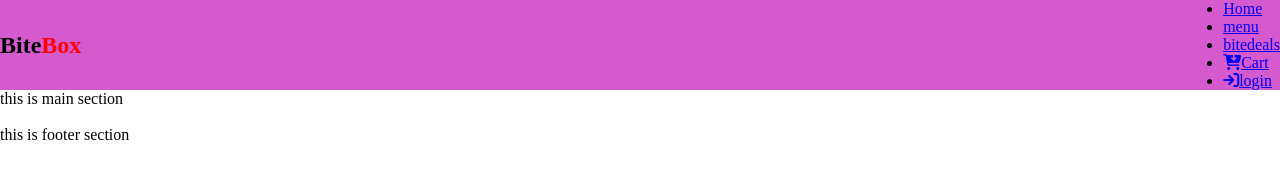
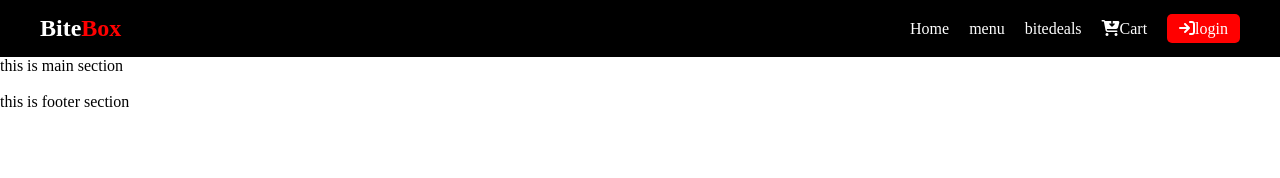
Before and after one commit to BishnupriyaMohapatra/BITEBOX, a plain HTML site: page index.html in a window 1280 px wide. Drawn offline with Linux system fonts and the light colour scheme.

Commit message:
second commit

```diff
--- a/css/style.css
+++ b/css/style.css
@@ -8,5 +8,36 @@ nav{
     display: flex;
     justify-content: space-between;
     align-items: center;
-    background-color: rgb(212, 90, 206);
+    background-color: black;
+    padding: 15px 40px;
 }
+
+ul{
+    display: flex;
+    list-style: none;
+    gap: 20px;
+}
+
+nav a{
+    text-decoration: none;
+    color: white;
+}
+
+nav h2{
+    color: white;
+}
+
+nav a:hover{
+    color:red;
+}
+
+nav li:last-child a{
+    background-color: red;
+    padding: 6px 12px;
+    border-radius: 5px;
+}
+
+nav li:last-child a:hover{
+    background: #cc0000;
+    color:black;
+}
--- a/index.html
+++ b/index.html
@@ -17,7 +17,7 @@
         <!-- Menu -->
     </div>
 <ul>
-    <li><a href="Home.html">Home</a></li>
+    <li><a href="Home.html" class="active">Home</a></li>
     <li><a href="menu.html">menu</a></li>
     <li><a href="bitedeals.html">bitedeals</a></li>
     <li><a href="Cart.html"><i class="fa-solid fa-cart-arrow-down"></i></i>Cart</a></li>
```
